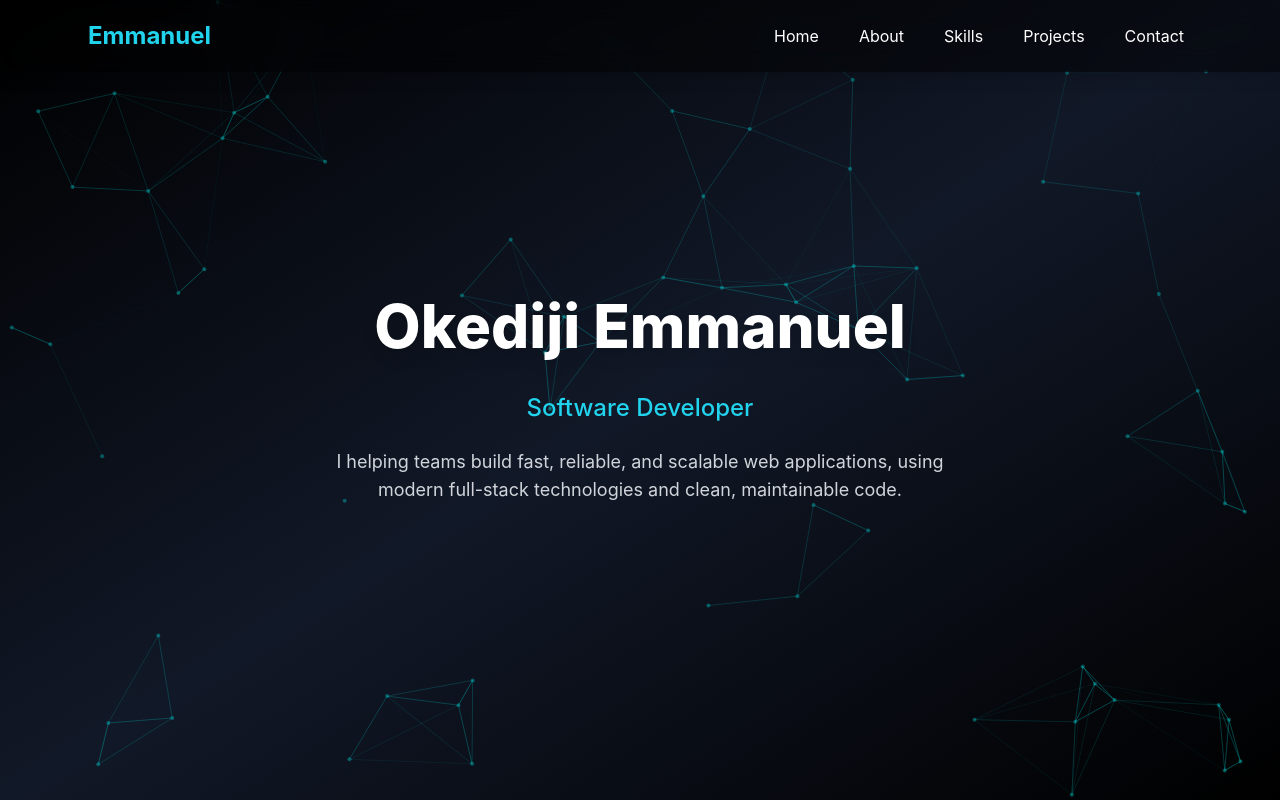
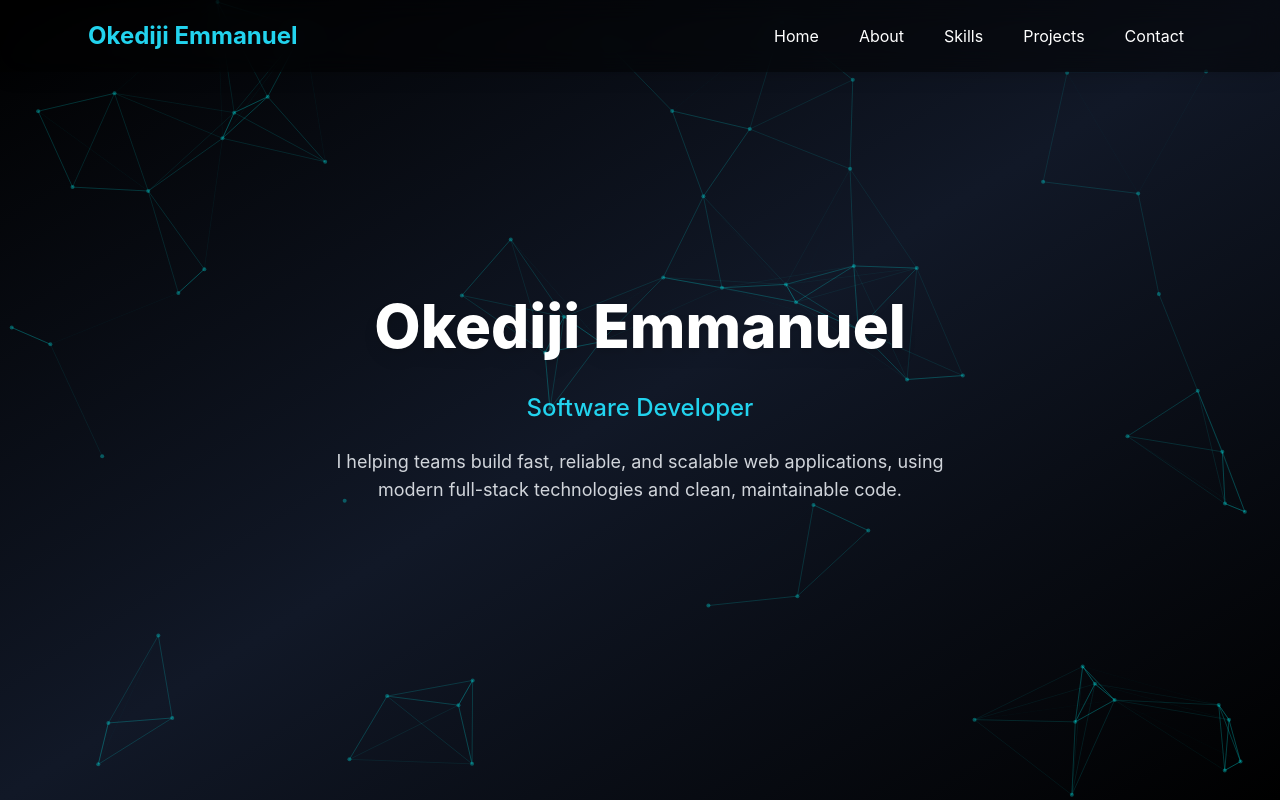
Before and after one commit to Emmanuell60/My-React-Portfolio, a React (Vite) app: page / in a window 1280 px wide. Shown: the top 800 px of the page. Built offline with nearby package versions, Linux system fonts and the light colour scheme.

Commit message:
change navbar name from Emmanuel to Okediji Emmanuel

```diff
--- a/src/components/Navbar.jsx
+++ b/src/components/Navbar.jsx
@@ -48,7 +48,7 @@ const Navbar = () => {
     >
       <div className="max-w-6xl mx-auto px-6 py-4 flex justify-between items-center">
         <h1 className="text-xl md:text-2xl font-bold text-cyan-400">
-          <button onClick={() => handleNavClick("home")}>Emmanuel</button>
+          <button onClick={() => handleNavClick("home")}>Okediji Emmanuel</button>
         </h1>
 
         {/* Desktop Links */}
```
